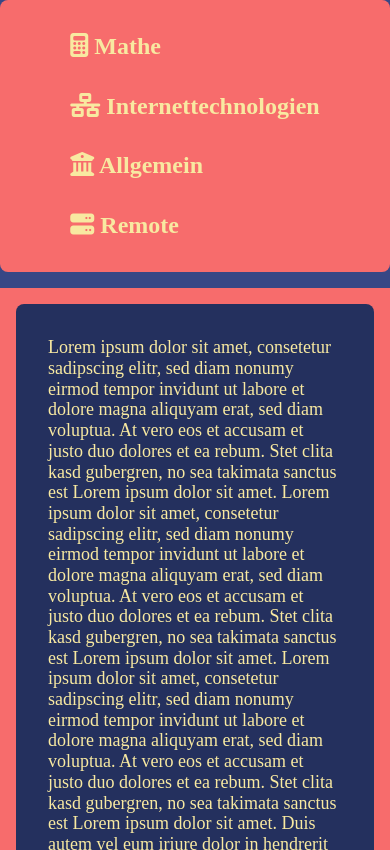
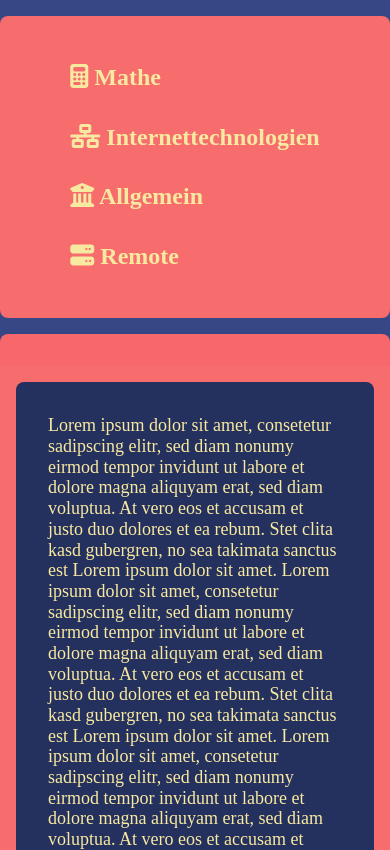
Before and after one commit to eshadepunkt/BelegInternetTechnologien, a website built with Parcel: page index.html in a window 390 px wide. Shown: the top 850 px of the page. Built offline with nearby package versions, Linux system fonts and the light colour scheme.

Commit message:
fixed flexbox issues

```diff
--- a/css/main.css
+++ b/css/main.css
@@ -33,6 +33,7 @@ section {
   horiz-align: center;
   justify-content: center;
   display: inline-flex;
+  flex-flow: wrap;
 }
 
 
@@ -106,6 +107,9 @@ article {
   display: flex;
 
 }
+article > * {
+  display: flex;
+}
 article > section {
   margin: 1rem;
 }
@@ -128,15 +132,16 @@ p {
 }
 
 aside {
-  justify-content: center;
+  justify-content: space-between;
   float: left;
   color: #F8E9A1;
   background: #F76c6c;
-
+  display: inline-flex;
   border-top-left-radius: 0.5rem;
   border-bottom-left-radius: 0.5rem;
   padding: 1rem;
   margin-bottom: 1rem;
+
 }
 aside > * {
 
@@ -169,6 +174,7 @@ aside > nav > ul:hover {
   border-top-right-radius: 0.5rem;
   border-bottom-right-radius: 0.5rem;
   flex-grow: 1;
+  max-width: 80%;
 
 
 }
@@ -184,7 +190,7 @@ aside > nav > ul:hover {
   padding:  15px 32px;
   background: #24305e;
   border-radius: 0.5rem;
-  flex-flow: column wrap;
+
 
 }
 
@@ -193,10 +199,12 @@ aside > nav > ul:hover {
 
   display: flex;
   font-weight: bold;
-  flex-flow: wrap;
+
+  flex-flow: column wrap;
 
 }
 button {
+
   padding: 8px 16px;
   border-radius: 4px;
   background: #F76c6c;
@@ -204,6 +212,7 @@ button {
   color: #F8E9A1;
   margin: 0.2em;
   box-sizing: border-box;
+  max-width: 25rem;
 
 }
 
@@ -413,11 +422,11 @@ textarea {
     display: none;
   }
   aside {
-    background: #374785;
+    background: #f8676b;
     width: 100%;
     justify-content: center;
     border-radius: 0.5rem 0.5rem 0 0;
-    padding: 0;
+    padding: 1rem;
     margin: 0;
   }
   aside > * {
@@ -438,6 +447,7 @@ textarea {
    flex-flow: column;
     display: flex;
     border-radius: 0 0 0.5rem 0.5rem;
+    max-width: 100%;
 
   }
   section.title {
@@ -453,6 +463,7 @@ textarea {
 
   }
 #taskSelection {
+  margin: 1rem 0;
   justify-content: center;
 }
   .menu > nav {
@@ -460,7 +471,7 @@ textarea {
     font-weight: bolder;
     display: flex;
     flex-flow: Column;
-    margin: 1px;
+    margin: 1rem;
     float: left;
   }
   .menu > nav > ul {
```
